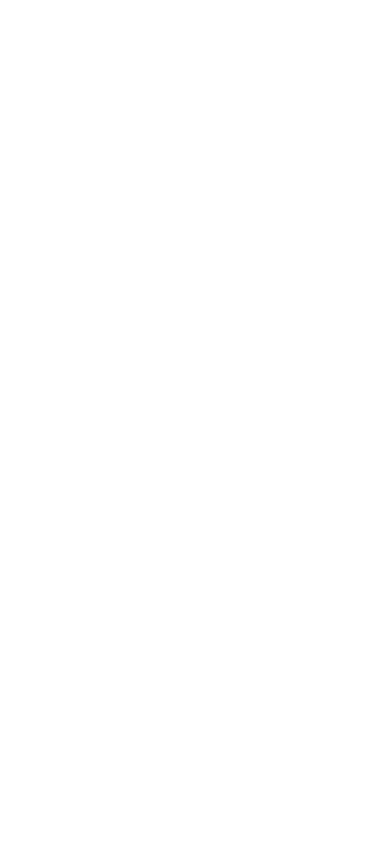
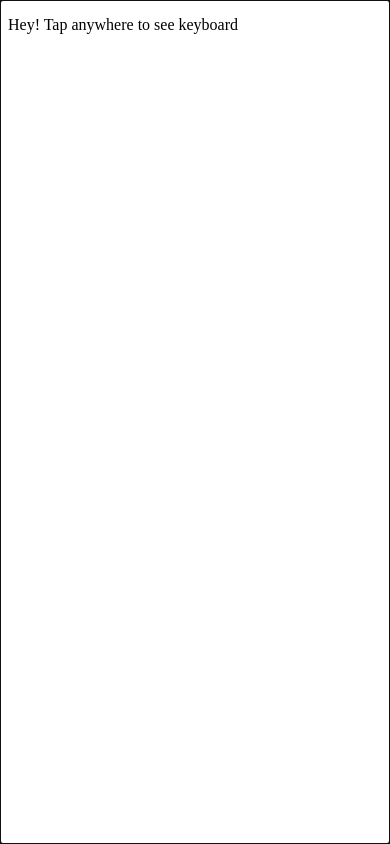
Before and after one commit to snork-maiden/jsPortfolio, a plain HTML site: page Key Sequence Detection/index.html in a window 390 px wide. Drawn offline with Linux system fonts and the light colour scheme.

Commit message:
Add mobile version

```diff
--- a/Key Sequence Detection/index.html
+++ b/Key Sequence Detection/index.html
@@ -2,14 +2,19 @@
 <html lang="en">
   <head>
     <meta charset="UTF-8" />
+    <meta name="viewport" content="width=device-width, initial-scale=1.0" />
     <title>Key Detection</title>
+    <link rel="stylesheet" href="style.css" />
     <script
-      type="text/javascript"
-      src="https://www.cornify.com/js/cornify.js"
+    type="text/javascript"
+    src="https://www.cornify.com/js/cornify.js"
     ></script>
   </head>
   <body>
+    <p>Hey! Tap anywhere to see keyboard</p>
+    <input type="text">
     <script>
+      document.querySelector('input').focus()
       const pressed = [];
       const secretCode = "hey";
       window.addEventListener("keyup", (e) => {
--- /dev/null
+++ b/Key Sequence Detection/style.css
@@ -0,0 +1,16 @@
+@media screen and (hover: hover) {
+    p, input {
+        display: none;
+    }
+}
+
+input {
+    position: absolute;
+    color: transparent;
+    top: 0;
+    bottom: 0;
+    right: 0;
+    left: 0;
+    border: none;
+    z-index: -1;
+}
```
